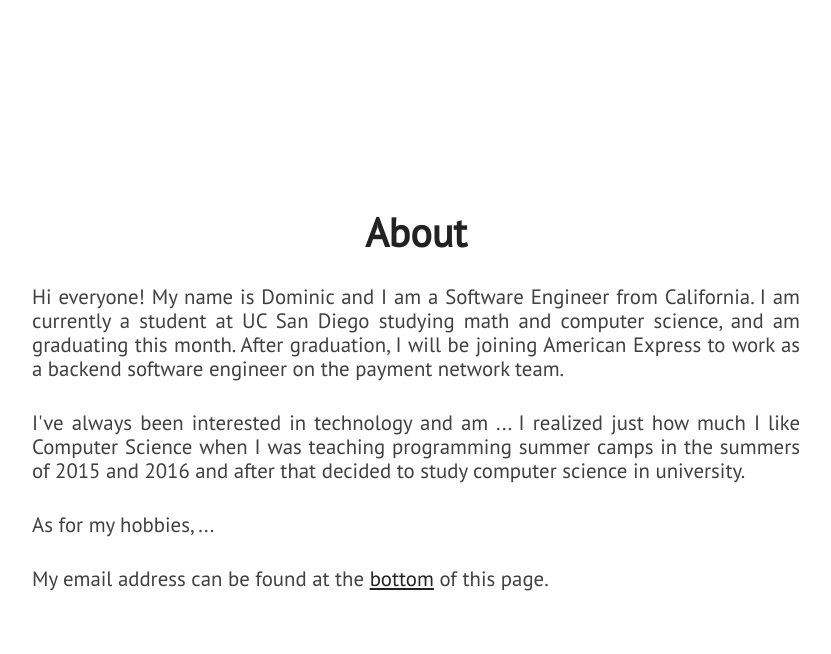
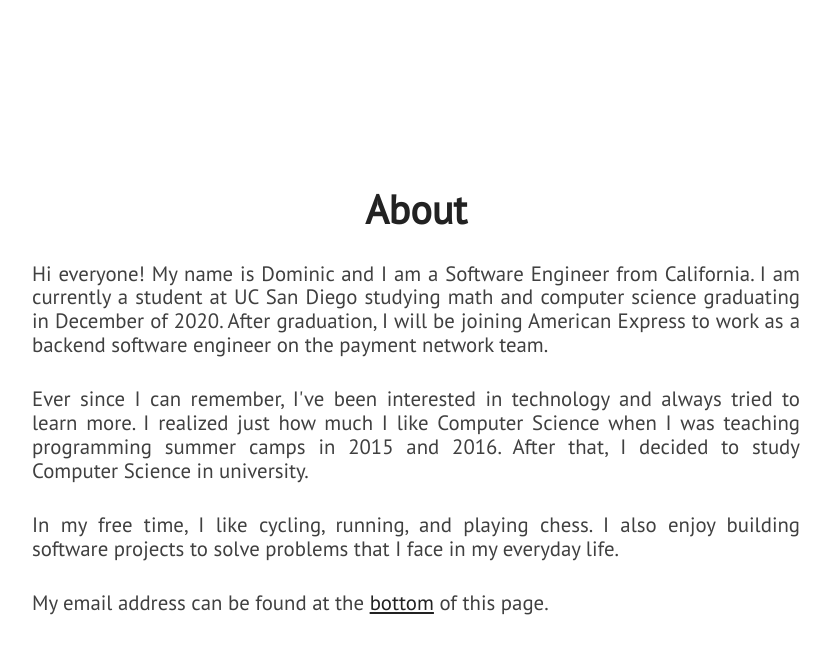
Before and after one commit to Bigoni/Bigoni.github.io, a Jekyll site: the page built from index.html, in a window 1280 px wide and 900 px high, scrolled down 1015 px. Shown: the top 654 px of the window, without its empty margins (224-1055 px from the left). Built offline with Jekyll 4.4.1, drawn with Linux system fonts in a browser that asks for light colours; nearby versions of some CDN libraries.

Commit message:
made some changes to the about me section

```diff
--- a/_includes/about.html
+++ b/_includes/about.html
@@ -3,14 +3,14 @@
         <div id="about-text">
             <div class="section-heading">About</div>
             <p class="paragraph-text justify-text">
-                Hi everyone! My name is Dominic and I am a Software Engineer from California. I am currently a student at UC San Diego studying math and computer science, and am graduating this month. After graduation, I will be joining American Express to work as a backend software engineer on the payment network team.
+                Hi everyone! My name is Dominic and I am a Software Engineer from California. I am currently a student at UC San Diego studying math and computer science graduating in December of 2020. After graduation, I will be joining American Express to work as a backend software engineer on the payment network team.
             </p>
             <p class="paragraph-text justify-text">
-                I've always been interested in technology and am ... I realized just how much I like Computer Science when I was teaching programming summer camps in the summers of 2015 and 2016 and after that decided to study computer science in university.
+                Ever since I can remember, I've been interested in technology and always tried to learn more. I realized just how much I like Computer Science when I was teaching programming summer camps in 2015 and 2016. After that, I decided to study Computer Science in university.
             </p>
             </p>
              <p class="paragraph-text justify-text">
-                 As for my hobbies, ...
+                 In my free time, I like cycling, running, and playing chess. I also enjoy building software projects to solve problems that I face in my everyday life.
             </p>
             <p class="paragraph-text justify-text">
                 My email address can be found at the <span class="extra-link"><a href="#extra">bottom</a></span> of this page.
```
